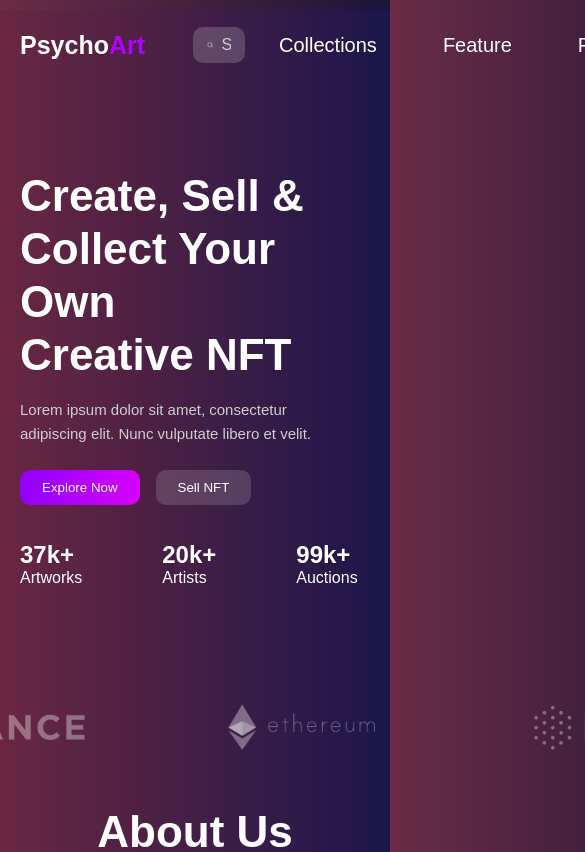
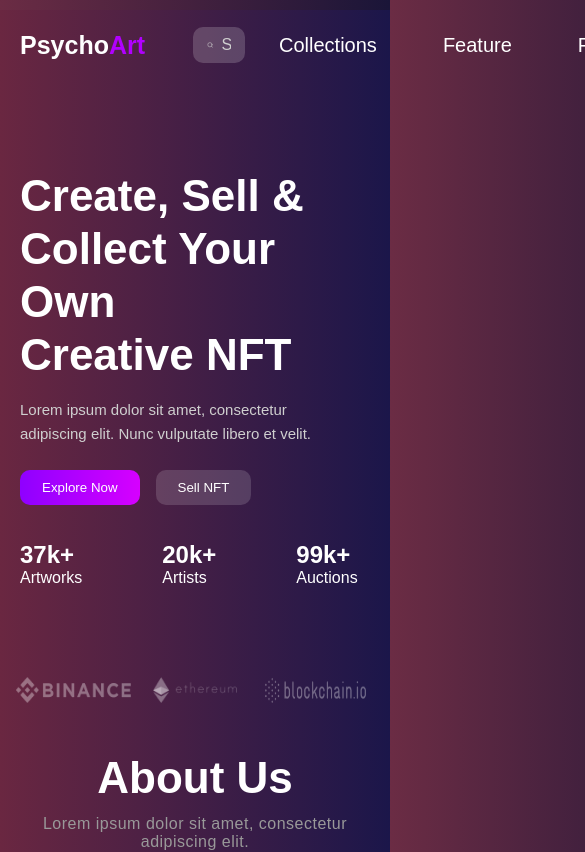
Before and after one commit to shivanijaswal873/NFT-Marketplace-Website, a React (Vite) app: page / in a window 390 px wide. Shown: the top 852 px of the page, 585 px wide, since content can reach past the window. Built offline with nearby package versions, Linux system fonts and the light colour scheme.

Commit message:
added  responsive styles for logo work section

```diff
--- a/src/styles/LogoworkSection.css
+++ b/src/styles/LogoworkSection.css
@@ -6,14 +6,46 @@
 }
 
 .partners-box {
-  width: 1197px;
-  height: 60px;
+  width: 100%;
+  max-width: 1197px;
   display: flex;
   align-items: center;
-  gap: 21%;
+  justify-content: space-between;
+  padding: 0 20px;
+  box-sizing: border-box;
 }
 
 .partners-box img {
   height: 46px;
+  max-width: 30%;
   opacity: 0.7;
 }
+
+@media (max-width: 1024px) {
+  .partners-box img {
+    height: 40px;
+    max-width: 30%;
+  }
+}
+
+@media (max-width: 768px) {
+  .partners {
+    margin-top: 40px;
+  }
+
+  .partners-box {
+    padding: 0 16px;
+  }
+
+  .partners-box img {
+    height: 32px;
+    max-width: 30%;
+  }
+}
+
+@media (max-width: 480px) {
+  .partners-box img {
+    height: 26px;
+    max-width: 32%;
+  }
+}
```
